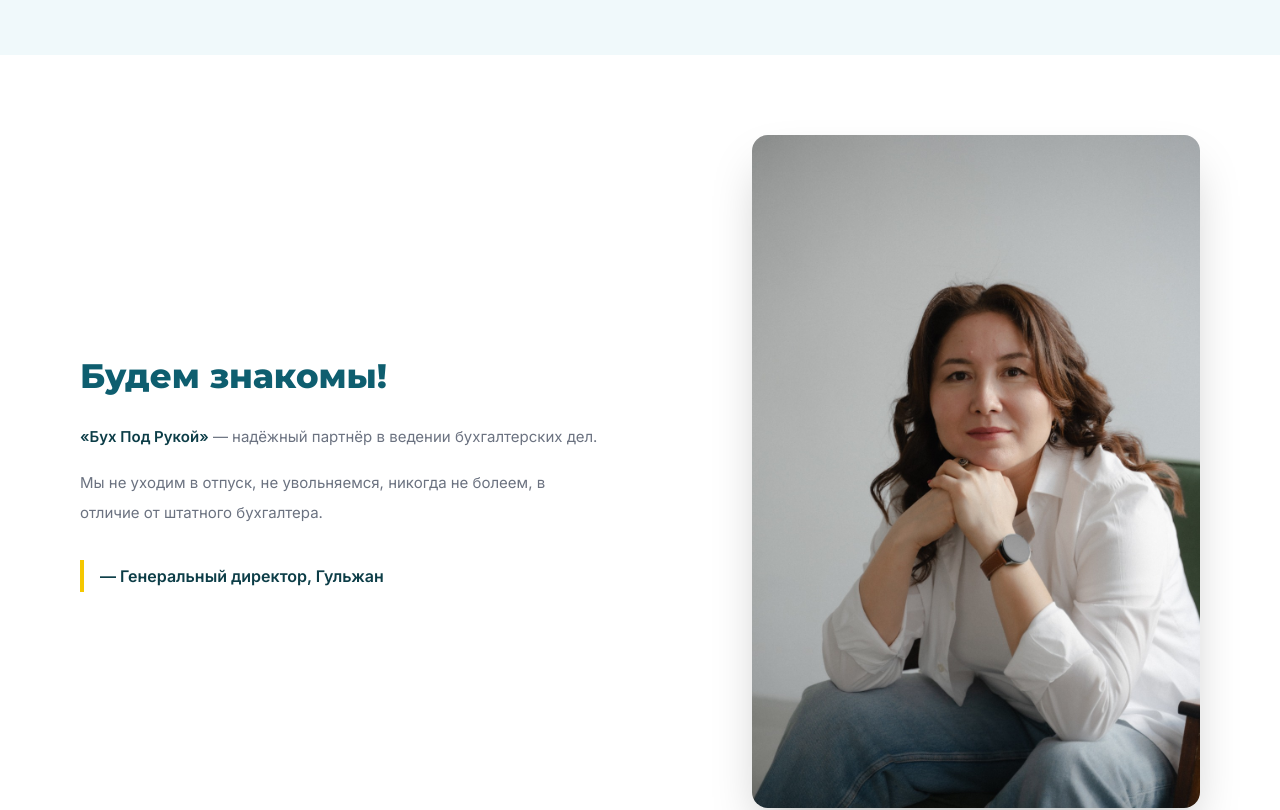
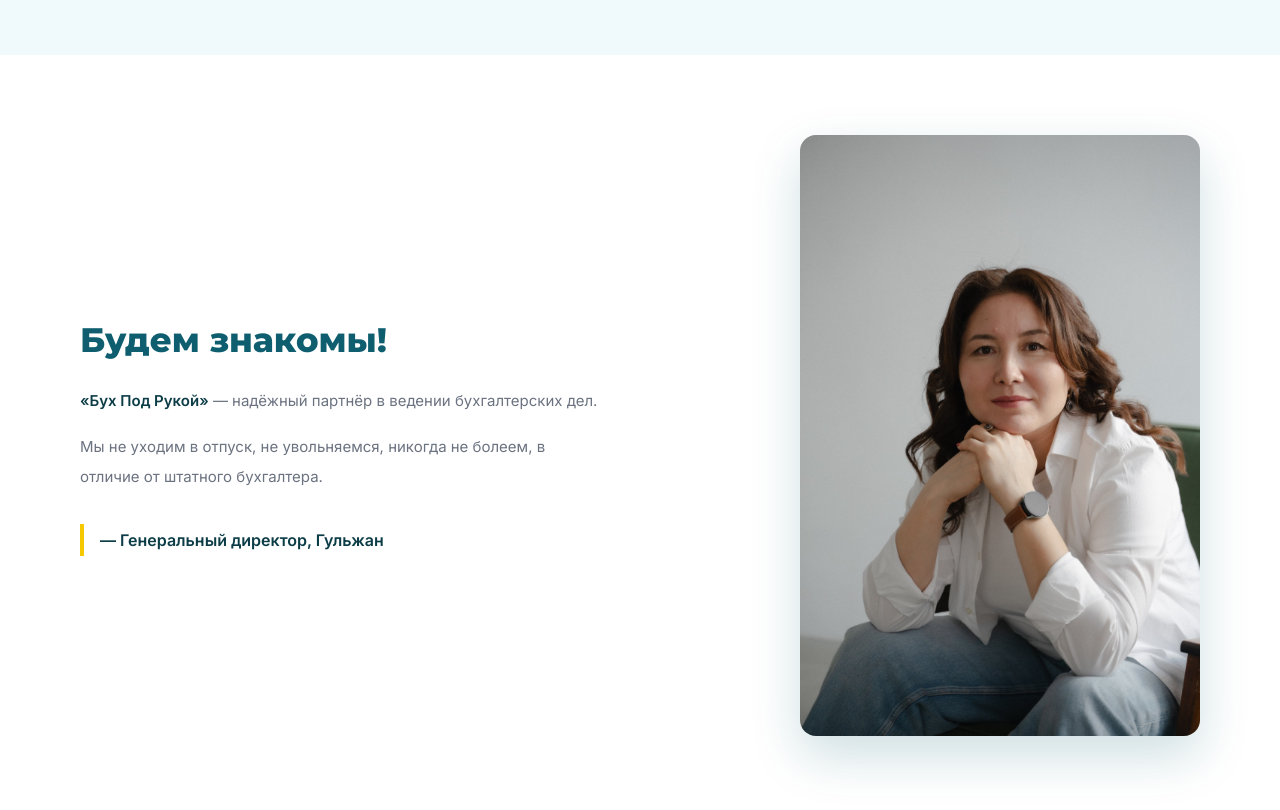
Before and after one commit to deiF1edX/buhpodrukoy, a website: page index.html in a window 1280 px wide. Shown: the part 2300-3110 px from the top of the page. Drawn offline with nearby package versions, Linux system fonts and the light colour scheme.

Commit message:
imgs director v2

```diff
--- a/index.html
+++ b/index.html
@@ -537,12 +537,12 @@
             class="fade-up order-1 md:order-2 flex justify-center md:justify-end"
           >
             <div
-              class="relative rounded-2xl overflow-hidden shadow-2xl w-full max-w-md"
+              class="relative w-full max-w-[400px] rounded-2xl overflow-hidden shadow-[0_20px_50px_rgba(14,94,111,0.2)]"
             >
               <img
                 src="img/director.jpeg"
                 alt="Гульжан, директор Бух Под Рукой"
-                class="w-full h-auto block object-contain"
+                class="w-full h-auto block"
               />
             </div>
           </div>
```
